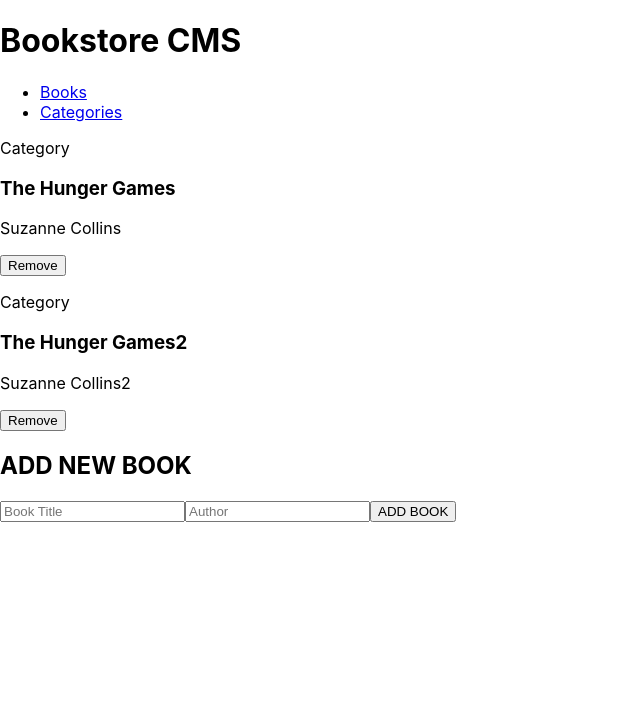
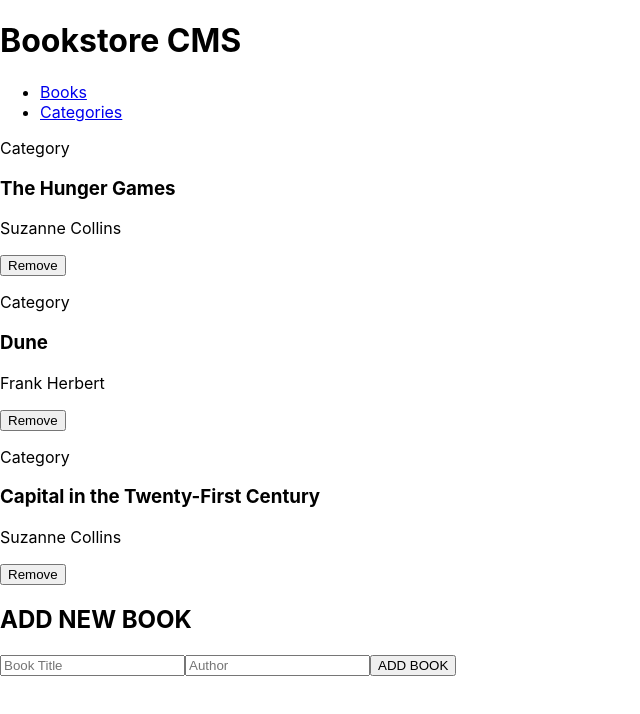
Before and after one commit to fasaldana/Bookstore, a React (Create React App) app: page / in a window 1280 px wide. Shown: the top 714 px of the page, without its empty margins (0-640 px from the left). Built offline with nearby package versions, Linux system fonts and the light colour scheme.

Commit message:
Connect redux-react add functionality

```diff
--- a/package.json
+++ b/package.json
@@ -14,6 +14,7 @@
     "react-router-dom": "^6.3.0",
     "react-scripts": "5.0.1",
     "redux": "^4.2.0",
+    "uuid": "^8.3.2",
     "web-vitals": "^2.1.4"
   },
   "scripts": {
--- a/src/Components/AddBook.js
+++ b/src/Components/AddBook.js
@@ -1,8 +1,17 @@
+import { useDispatch } from 'react-redux';
 import { useState } from 'react';
+import { v4 as uuidv4 } from 'uuid';
+import { addBook } from '../redux/books/books';
 
 const AddBook = () => {
   const [title, setTitle] = useState('');
   const [author, setAuthor] = useState('');
+
+  const dispatch = useDispatch();
+
+  const clickHandle = () => {
+    dispatch(addBook({ id: uuidv4(), title, author }));
+  };
 
   return (
     <div className="add-form">
@@ -20,7 +29,9 @@ const AddBook = () => {
           value={author}
           onInput={(e) => setAuthor(e.target.value)}
         />
-        <button type="button">ADD BOOK</button>
+        <button type="button" onClick={clickHandle}>
+          ADD BOOK
+        </button>
       </form>
     </div>
   );
--- a/src/Components/Book.js
+++ b/src/Components/Book.js
@@ -6,7 +6,6 @@ const Book = (props) => {
     <>
       <h3>{title}</h3>
       <p>{author}</p>
-      <button type="button">Remove</button>
     </>
   );
 };
--- a/src/Components/bookList.js
+++ b/src/Components/bookList.js
@@ -1,19 +1,25 @@
+import { useSelector, useDispatch } from 'react-redux';
+import { removeBook } from '../redux/books/books';
 import AddBook from './AddBook';
 import Book from './Book';
 
 const BookList = () => {
-  const booksArr = [
-    { id: 1, title: 'The Hunger Games', author: 'Suzanne Collins' },
-    { id: 2, title: 'The Hunger Games2', author: 'Suzanne Collins2' },
-  ];
+  const book = useSelector((state) => state.book.value);
+  const dispatch = useDispatch();
+  const clickHandle = (id) => {
+    dispatch(removeBook({ id }));
+  };
   return (
     <>
-      {booksArr.map((book) => (
-        <div key={book.id} className="book-list">
+      {book.map((books) => (
+        <div key={books.id} className="book-list">
           <p>Category</p>
           <div className="book-desc">
-            <Book title={book.title} author={book.author} />
+            <Book title={books.title} author={books.author} />
           </div>
+          <button type="button" onClick={() => clickHandle(books.id)}>
+            Remove
+          </button>
         </div>
       ))}
       <AddBook />
--- a/src/Pages/Categories.js
+++ b/src/Pages/Categories.js
@@ -1,3 +1,22 @@
+import { useDispatch, useSelector } from 'react-redux';
+import { checkStatus } from '../redux/categories/categories';
+
 export default function Categories() {
-  return <button type="button">Check Status</button>;
+  const dispatch = useDispatch();
+  const status = useSelector((state) => state.categories.value);
+
+  const clickHandler = () => {
+    dispatch(checkStatus({}));
+  };
+  return (
+    <>
+      <h2>
+        Status:
+        {status}
+      </h2>
+      <button type="button" onClick={clickHandler}>
+        Check Status
+      </button>
+    </>
+  );
 }
--- a/src/redux/books/books.js
+++ b/src/redux/books/books.js
@@ -3,7 +3,23 @@ import { createSlice } from '@reduxjs/toolkit';
 export const bookSlice = createSlice({
   name: 'book',
   initialState: {
-    value: [],
+    value: [
+      {
+        id: 1,
+        title: 'The Hunger Games',
+        author: 'Suzanne Collins',
+      },
+      {
+        id: 2,
+        title: 'Dune',
+        author: 'Frank Herbert',
+      },
+      {
+        id: 3,
+        title: 'Capital in the Twenty-First Century',
+        author: 'Suzanne Collins',
+      },
+    ],
   },
   reducers: {
     addBook: (state, action) => {
--- a/src/redux/categories/categories.js
+++ b/src/redux/categories/categories.js
@@ -3,15 +3,15 @@ import { createSlice } from '@reduxjs/toolkit';
 export const categoriesSlice = createSlice({
   name: 'categories',
   initialState: {
-    value: [],
+    value: '',
   },
   reducers: {
     checkStatus: (state) => {
-      state.value = 'Under construction';
+      state.value = 'Under construction :/';
     },
   },
 });
 
-export const { addBook, removeBook } = categoriesSlice.actions;
+export const { checkStatus } = categoriesSlice.actions;
 
 export default categoriesSlice.reducer;
```
Also changed, not shown: 1 other file (tests, documents, lock files or other folders).
